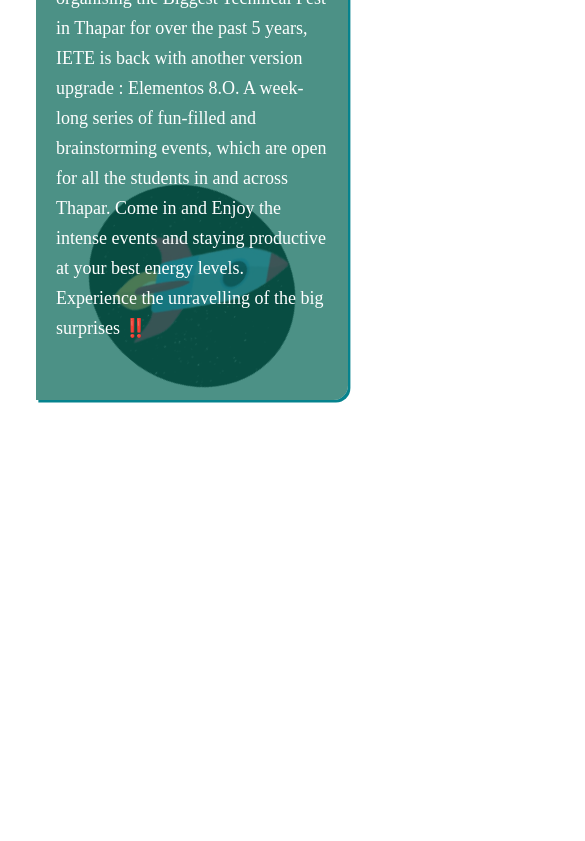
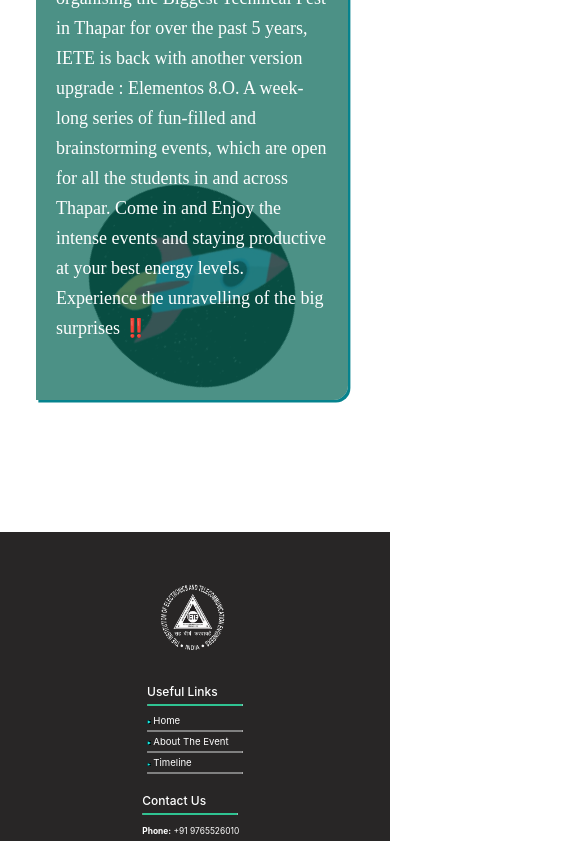
Before and after one commit to hjain2003/Elementos-8.0, a React (Create React App) app: page / in a window 390 px wide. Shown: the part 1156-1997 px from the top of the page, 585 px wide, since content can reach past the window. Built offline with nearby package versions, Linux system fonts and the light colour scheme.

Commit message:
made contacts section responsive

```diff
--- a/src/App.css
+++ b/src/App.css
@@ -481,62 +481,63 @@
 /* .....................................................................CONTACT..................................................... */
 
 #ContactSection{
-  height: 400px;
-  background-color: black;
-  background-image: url('./images/space.jpg');
+  height: 40.0rem;
+  background-color: rgb(40, 38, 38);
+  /* background-image: url('./images/space.jpg'); */
   display: flex;
   /* flex-direction: row; */
   align-items: center;
   justify-content: space-around;
+  width: 100%;
 }
 #Contact_Wrapper{
   display: flex;
   flex-direction: row;
   /* margin: auto; */
   align-items: center;
-  /* padding: 20px; */
+  /* padding: 20rem; */
   justify-content: space-around;
-  width: 1300px;
-  /* border:2px solid white; */
+  width: 130.0rem;
+  /* border:2rem solid white; */
 }
 #IETE_Logo img{
-  height: 400px;
-  width: 400px;
+  height: 40.0rem;
+  width: 40.0rem;
 }
 
 
 #Useful_Links{
-  line-height: 50px;
-  font-size: 24px;
+  line-height: 5.0rem;
+  font-size: 2.4rem;
   font-weight: 500;
   display: flex;
   flex-direction: column;
   color: white;
 }
 #Useful_Links hr,#links hr{
-  width: 270px;
+  width: 27.0rem;
 }
 #links{
   font-weight: 400;
-  margin-top: 10px;
+  margin-top: 1.0rem;
   display: flex;
   flex-direction: column;
-  padding: 10px 0px;
-  font-size: 22px;
-  line-height: 50px;
+  padding: 1.0rem 0rem;
+  font-size: 2.2rem;
+  line-height: 5.0rem;
 }
 #Useful_Links hr{
-  border-top: 2px solid rgb(47, 195, 146);
-  border-bottom: 2px solid rgb(47, 195, 146);
-  border-radius: 10px;
+  border-top: .2rem solid rgb(47, 195, 146);
+  border-bottom: .2rem solid rgb(47, 195, 146);
+  border-radius: 1.0rem;
 }
 #links hr{
-  border-top: 1px solid grey;
-  border-bottom: 1px solid grey;
+  border-top: .1rem solid grey;
+  border-bottom: .1rem solid grey;
 }
 #links img{
-  height:15px;
-  width: 15px;
+  height:1.5rem;
+  width: 1.5rem;
 }
 
 
@@ -545,28 +546,73 @@
   display: flex;
   flex-direction: column;
   color: white;
-  font-size: 24px;
+  font-size: 2.4rem;
 }
 #Contact_Heading{
   font-weight: 500;
-  line-height: 50px;
+  line-height: 5.0rem;
 }
 #SocialMedia hr{
-  border-top: 2px solid rgb(47, 195, 146);
-  border-bottom: 2px solid rgb(47, 195, 146);
-  border-radius: 10px;
+  border-top: .2rem solid rgb(47, 195, 146);
+  border-bottom: .2rem solid rgb(47, 195, 146);
+  border-radius: 1.0rem;
 }
 #contact_details{
-  margin-top: 30px;
-  font-size: 22px;
+  margin-top: 3.0rem;
+  font-size: 2.2rem;
   display: flex;
   flex-direction: column;
-  line-height: 35px;
+  line-height: 3.5rem;
 }
 #logos{
-  margin-top: 50px;
+  margin-top: 4.0rem;
 }
 #logos img{
-  height: 35px;
-  width: 35px;
+  height: 3.5rem;
+  width: 3.5rem;
 }
+@media (max-width:800px)
+{
+  #Contact_Wrapper{
+    flex-direction: column;
+  }
+  #ContactSection{
+    height: 160rem;
+  }
+  #Useful_Links{
+    font-size: 5rem;
+    line-height: 10rem;
+  }
+  #Useful_Links hr{
+    width: 40rem;
+  }
+  #links{
+    font-size: 4rem;
+    line-height: 8rem;
+  }
+  #SocialMedia{
+    margin-top: 5rem;
+    /* line-height: 5 rem; */
+  }
+  #SocialMedia hr{
+    width: 40rem;
+    line-height: 8rem;
+  }
+  #Contact_Heading{
+    font-size: 5rem;
+    line-height: 10rem;
+  }
+  #contact_details{
+    font-size: 3.5rem;
+    line-height: 8rem;
+  }
+  #logos img{
+    height: 5 rem;
+    width: 5 rem;
+  }
+  #IETE_Logo img{
+    height: 50.0rem;
+    width: 50.0rem;
+  }
+
+}
--- a/src/App.js
+++ b/src/App.js
@@ -20,7 +20,7 @@
         </div>
       </div>
       <About />
-      <Timeline/>
+      {/* <Timeline/> */}
       <Contact/>
     </>
   );
```
